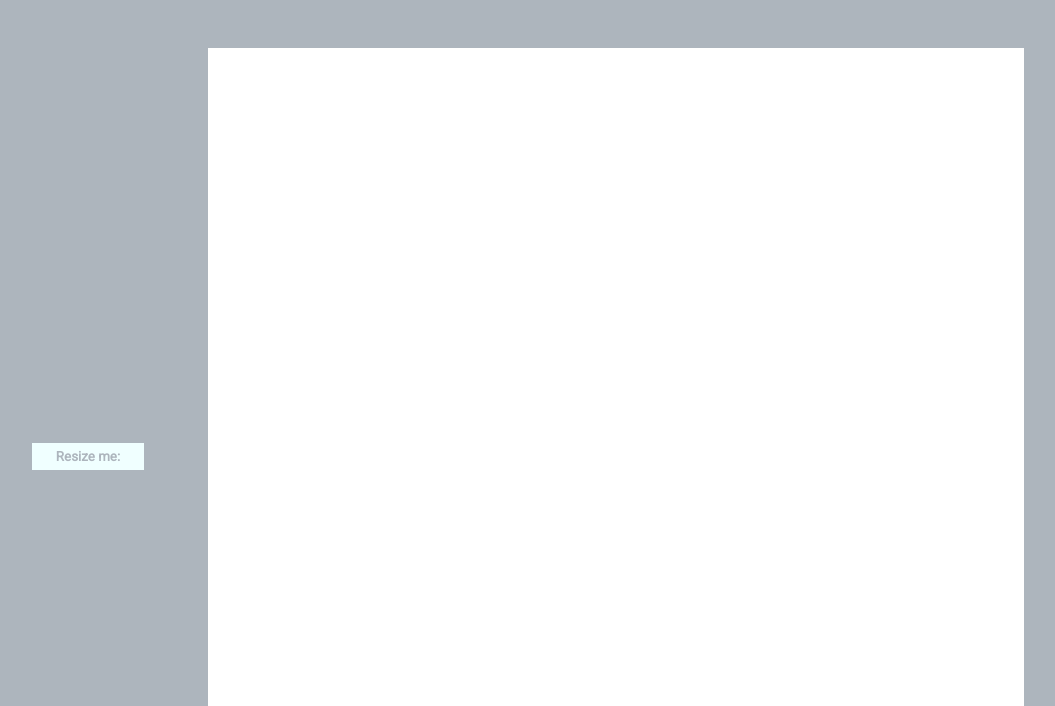
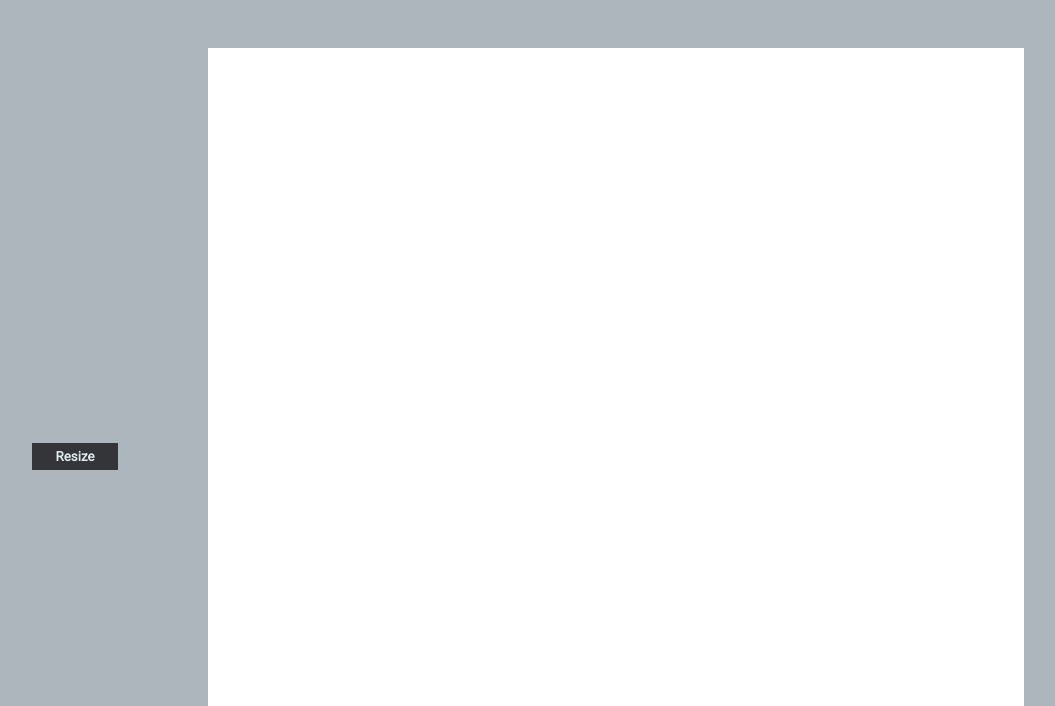
Before and after one commit to ReneSzz/etch-a-sketch, a plain HTML site: page index.html in a window 1280 px wide. Shown: the part 94-800 px from the top of the page, without its empty margins (12-1067 px from the left). Drawn offline with Linux system fonts and the light colour scheme.

Commit message:
Changed style of resize button and default size of block grid.

```diff
--- a/index.html
+++ b/index.html
@@ -19,7 +19,7 @@
 
     <div id="container">
 
-        <button id="resizeButton"> Resize me:  </button>
+        <button id="resizeButton"> Resize  </button>
     </div>
 
 
--- a/script.js
+++ b/script.js
@@ -1,10 +1,10 @@
 // test variable decleration
-let blockSize = 32;
+let blockSize = 4;
 const MAX_SIZE = 816;
 let testSize =0;
 
 
-
+//creation container variable.
 const container = document.querySelector('#container');
 
 
@@ -22,27 +22,21 @@ container.appendChild(content);
 
 
 
-
+//creation of reszie button.
 const resizeButton = document.querySelector('#resizeButton');
 
 
 
-// let newBlock = 0;
-
-// newBlock = MAX_SIZE/blockSize;
-// let blocksToCreate = blockSize*blockSize;
-
 
 function createBlocks(blockSize) {
 
-// for loop to create elements.
+// for loop to create the pixel blocks for etch a sketch
 for (i=0; i < blockSize*blockSize; i++)
 {
 
 let newBlock = 0;
-
+//creating new div block elements which will be drawn on.
 newBlock = MAX_SIZE/blockSize;
-// let blocksToCreate = blockSize*blockSize;
 
 
     let pixelBlock = document.createElement('div')
@@ -58,16 +52,16 @@ newBlock = MAX_SIZE/blockSize;
 
 }
 
-
+//creating blocks.
 createBlocks(blockSize);
 
-
+// creating array to house all of the pixelBlock divs
 let pixelBlocks = document.querySelectorAll(".pixelBlock");
 
 
-
+// function that allows for coloring the white blocks.
 function colorAdder () {
-
+// loops through and adds event to all pixel blocks.
 for (let pixelBlock of pixelBlocks){
 pixelBlock.addEventListener ('click' && 'mousemove', function(e){
 pixelBlock.style.backgroundColor = "black";
@@ -76,9 +70,14 @@ pixelBlock.style.backgroundColor = "black";
 }
 
 }
+
+// calling function.
 colorAdder ();
 
 
+
+
+// Deletes current art and resizes to new value.
 
 resizeButton.addEventListener('click', function(e){
 
@@ -86,7 +85,7 @@ blockSize = prompt("Enter how large you want the blocks.")
 
 
 
-
+// removes all pixelBlocks.
 for  (let i =0; i < pixelBlocks.length; i++)  {
 content.removeChild(pixelBlocks[i]);
 
@@ -94,6 +93,7 @@ content.removeChild(pixelBlocks[i]);
 
 
 }
+//creates new blocks to new size and adds back functionality.
 createBlocks(blockSize);
  pixelBlocks = document.querySelectorAll(".pixelBlock");
 colorAdder();
--- a/style.css
+++ b/style.css
@@ -48,14 +48,15 @@ padding:0;
 
 
 #resizeButton{
-    background: azure;
-    color: #adb5bd;
+    background: black;
+    color: azure;
     font-family: 'Roboto', sans-serif;
     font-weight: bold;
     padding: 6px 24px;
     border: none;
-    /* border-radius: 4px; */
-    margin-right: 64px;
+
+    margin-right: 90px;
+    opacity: 70%;
 
 
 }
@@ -63,6 +64,6 @@ padding:0;
 #resizeButton:hover
 {
     transition: 0.3s;
-    background: #212529;
-    color: azure;
+    background: azure;
+    color: #212529;
 }
```
